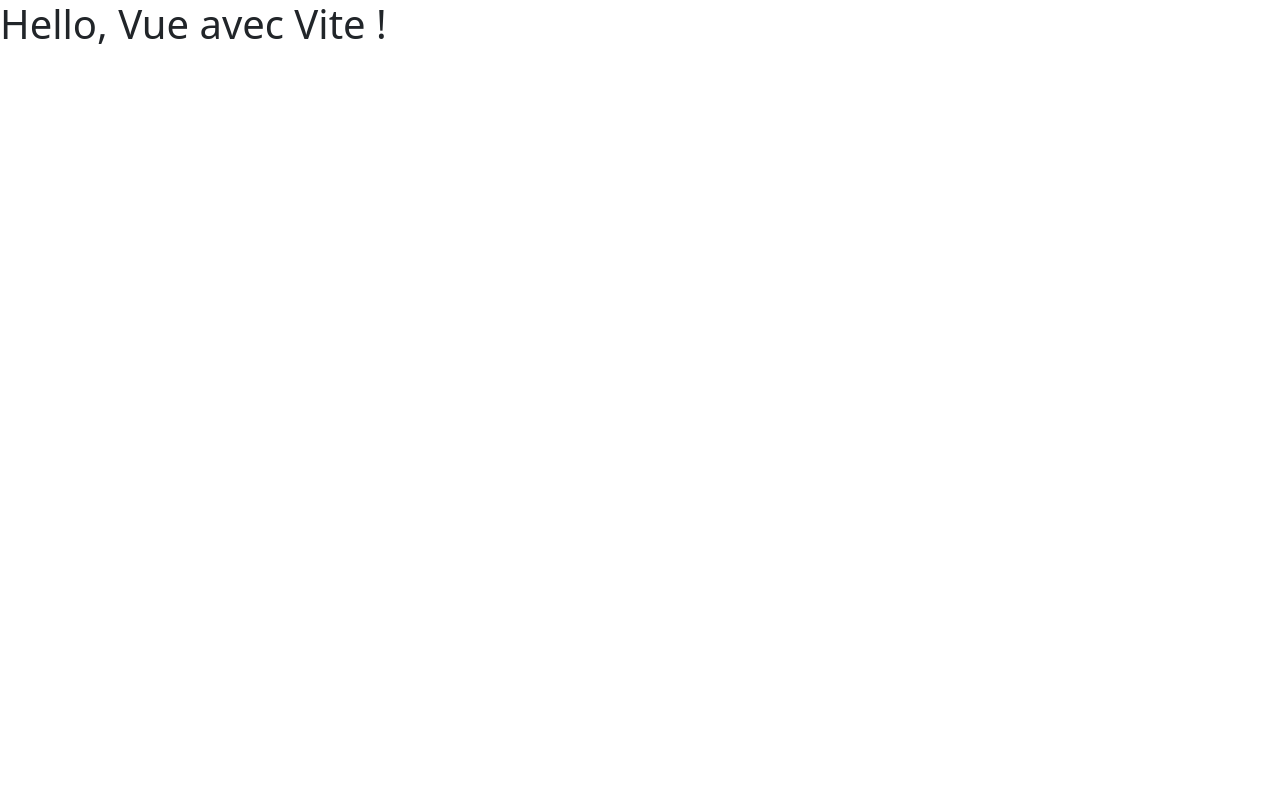
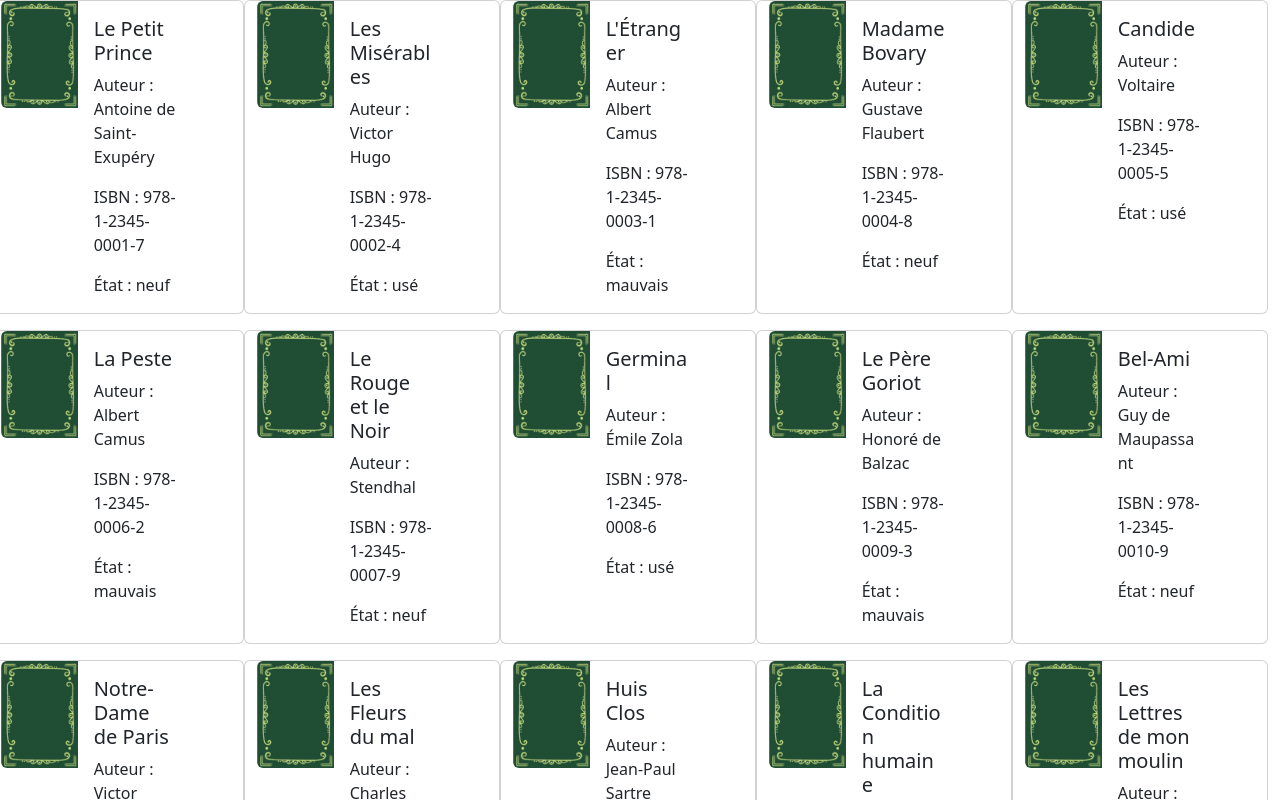
Before and after one commit to Korrighed/Biblio_App, a Vue app: page / in a window 1280 px wide. Shown: the top 800 px of the page. Built offline with nearby package versions, Linux system fonts and the light colour scheme.

Commit message:
Inclusion du fichier json ficif et image dans /public. Ajout du composant bookCardComponent pour lire les livres.

```diff
--- a/index.html
+++ b/index.html
@@ -3,7 +3,7 @@
 <head>
   <meta charset="UTF-8">
   <meta name="viewport" content="width=device-width, initial-scale=1.0">
-  <title> Vue avec Vite</title>
+  <title>Bibliophiles App</title>
 </head>
 <body>
   <div id="app"></div>
--- a/package.json
+++ b/package.json
@@ -14,6 +14,7 @@
   "license": "ISC",
   "description": "",
   "dependencies": {
+    "axios": "^1.7.9",
     "boostrap": "^2.0.0",
     "bootstrap": "^5.3.3",
     "bootstrap-icons": "^1.11.3",
--- /dev/null
+++ b/public/livres.json
@@ -0,0 +1,214 @@
+{
+  "livres": [
+    {
+      "titre": "Le Petit Prince",
+      "auteur": "Antoine de Saint-Exupéry",
+      "ISBN": "978-1-2345-0001-7",
+      "etat": "neuf",
+      "emprunt": "non"
+    },
+    {
+      "titre": "Les Misérables",
+      "auteur": "Victor Hugo",
+      "ISBN": "978-1-2345-0002-4",
+      "etat": "usé",
+      "emprunt": "oui"
+    },
+    {
+      "titre": "L'Étranger",
+      "auteur": "Albert Camus",
+      "ISBN": "978-1-2345-0003-1",
+      "etat": "mauvais",
+      "emprunt": "non"
+    },
+    {
+      "titre": "Madame Bovary",
+      "auteur": "Gustave Flaubert",
+      "ISBN": "978-1-2345-0004-8",
+      "etat": "neuf",
+      "emprunt": "non"
+    },
+    {
+      "titre": "Candide",
+      "auteur": "Voltaire",
+      "ISBN": "978-1-2345-0005-5",
+      "etat": "usé",
+      "emprunt": "oui"
+    },
+    {
+      "titre": "La Peste",
+      "auteur": "Albert Camus",
+      "ISBN": "978-1-2345-0006-2",
+      "etat": "mauvais",
+      "emprunt": "non"
+    },
+    {
+      "titre": "Le Rouge et le Noir",
+      "auteur": "Stendhal",
+      "ISBN": "978-1-2345-0007-9",
+      "etat": "neuf",
+      "emprunt": "non"
+    },
+    {
+      "titre": "Germinal",
+      "auteur": "Émile Zola",
+      "ISBN": "978-1-2345-0008-6",
+      "etat": "usé",
+      "emprunt": "oui"
+    },
+    {
+      "titre": "Le Père Goriot",
+      "auteur": "Honoré de Balzac",
+      "ISBN": "978-1-2345-0009-3",
+      "etat": "mauvais",
+      "emprunt": "oui"
+    },
+    {
+      "titre": "Bel-Ami",
+      "auteur": "Guy de Maupassant",
+      "ISBN": "978-1-2345-0010-9",
+      "etat": "neuf",
+      "emprunt": "non"
+    },
+    {
+      "titre": "Notre-Dame de Paris",
+      "auteur": "Victor Hugo",
+      "ISBN": "978-1-2345-0011-6",
+      "etat": "usé",
+      "emprunt": "oui"
+    },
+    {
+      "titre": "Les Fleurs du mal",
+      "auteur": "Charles Baudelaire",
+      "ISBN": "978-1-2345-0012-3",
+      "etat": "mauvais",
+      "emprunt": "non"
+    },
+    {
+      "titre": "Huis Clos",
+      "auteur": "Jean-Paul Sartre",
+      "ISBN": "978-1-2345-0013-0",
+      "etat": "neuf",
+      "emprunt": "non"
+    },
+    {
+      "titre": "La Condition humaine",
+      "auteur": "André Malraux",
+      "ISBN": "978-1-2345-0014-7",
+      "etat": "usé",
+      "emprunt": "oui"
+    },
+    {
+      "titre": "Les Lettres de mon moulin",
+      "auteur": "Alphonse Daudet",
+      "ISBN": "978-1-2345-0015-4",
+      "etat": "mauvais",
+      "emprunt": "non"
+    },
+    {
+      "titre": "La Princesse de Clèves",
+      "auteur": "Madame de La Fayette",
+      "ISBN": "978-1-2345-0016-1",
+      "etat": "neuf",
+      "emprunt": "non"
+    },
+    {
+      "titre": "Voyage au bout de la nuit",
+      "auteur": "Louis-Ferdinand Céline",
+      "ISBN": "978-1-2345-0017-8",
+      "etat": "usé",
+      "emprunt": "oui"
+    },
+    {
+      "titre": "La Gloire de mon père",
+      "auteur": "Marcel Pagnol",
+      "ISBN": "978-1-2345-0018-5",
+      "etat": "mauvais",
+      "emprunt": "non"
+    },
+    {
+      "titre": "Le Grand Meaulnes",
+      "auteur": "Alain-Fournier",
+      "ISBN": "978-1-2345-0019-2",
+      "etat": "neuf",
+      "emprunt": "non"
+    },
+    {
+      "titre": "Thérèse Raquin",
+      "auteur": "Émile Zola",
+      "ISBN": "978-1-2345-0020-8",
+      "etat": "usé",
+      "emprunt": "oui"
+    },
+    {
+      "titre": "La Douleur",
+      "auteur": "Marguerite Duras",
+      "ISBN": "978-1-2345-0021-5",
+      "etat": "mauvais",
+      "emprunt": "non"
+    },
+    {
+      "titre": "La Modification",
+      "auteur": "Michel Butor",
+      "ISBN": "978-1-2345-0022-2",
+      "etat": "neuf",
+      "emprunt": "non"
+    },
+    {
+      "titre": "Les Liaisons dangereuses",
+      "auteur": "Choderlos de Laclos",
+      "ISBN": "978-1-2345-0023-9",
+      "etat": "usé",
+      "emprunt": "oui"
+    },
+    {
+      "titre": "La Chartreuse de Parme",
+      "auteur": "Stendhal",
+      "ISBN": "978-1-2345-0024-6",
+      "etat": "mauvais",
+      "emprunt": "oui"
+    },
+    {
+      "titre": "L'Assommoir",
+      "auteur": "Émile Zola",
+      "ISBN": "978-1-2345-0025-3",
+      "etat": "neuf",
+      "emprunt": "non"
+    },
+    {
+      "titre": "À la recherche du temps perdu",
+      "auteur": "Marcel Proust",
+      "ISBN": "978-1-2345-0026-0",
+      "etat": "usé",
+      "emprunt": "oui"
+    },
+    {
+      "titre": "Le Horla",
+      "auteur": "Guy de Maupassant",
+      "ISBN": "978-1-2345-0027-7",
+      "etat": "mauvais",
+      "emprunt": "non"
+    },
+    {
+      "titre": "La Symphonie pastorale",
+      "auteur": "André Gide",
+      "ISBN": "978-1-2345-0028-4",
+      "etat": "neuf",
+      "emprunt": "non"
+    },
+    {
+      "titre": "La Femme rompue",
+      "auteur": "Simone de Beauvoir",
+      "ISBN": "978-1-2345-0029-1",
+      "etat": "usé",
+      "emprunt": "oui"
+    },
+    {
+      "titre": "Le Colonel Chabert",
+      "auteur": "Honoré de Balzac",
+      "ISBN": "978-1-2345-0030-7",
+      "etat": "mauvais",
+      "emprunt": "non"
+    }
+  ]
+}
--- a/src/App.vue
+++ b/src/App.vue
@@ -1,15 +1,15 @@
 <template>
-    <h1>Hello, Vue avec Vite !</h1>
-  </template>
+  <div class="row">
+    <bookCardComponent/>
+  </div>
 
-  <script>
-  export default {
-    name: 'App'
-  }
+</template>
+
+  <script setup>
+    import bookCardComponent from './components/bookCardComponent.vue';
   </script>
 
+
   <style>
-  h1 {
-    color: #42b983;
-  }
+
   </style>
--- /dev/null
+++ b/src/components/bookCardComponent.vue
@@ -0,0 +1,49 @@
+<script setup>
+import { ref, onMounted } from "vue";
+import axios from "axios";
+
+// Déclaration d'une ref pour stocker les données des livres
+const bookData = ref([]);
+
+// Fonction pour récupérer les livres depuis le fichier JSON
+async function fetchBooks() {
+    const booksLinks = "./livres.json"; // Chemin vers le fichier JSON dans /public
+    try {
+        const response = await axios.get(booksLinks); // Récupère le contenu du JSON
+        bookData.value = response.data.livres; // Stocke uniquement le tableau "livres" du JSON
+        console.log("Livres chargés :", bookData.value);
+    } catch (error) {
+        console.error("Erreur lors de la récupération des livres :", error);
+    }
+}
+
+// Appel de la fonction au montage du composant
+onMounted(() => {
+    fetchBooks();
+});
+</script>
+
+<template>
+    <!-- Liste des livres affichée sous forme de cartes -->
+    <div class="card mb-3" style="max-width: 20vw;" v-for="(livre, index) in bookData" :key="index">
+        <div class="row g-0">
+            <!-- Section de l'image -->
+            <div class="col-md-4">
+                <img :src="livre.image || 'default-cover.jpg'" class="img-fluid rounded-start" alt="couverture">
+            </div>
+            <!-- Section des informations -->
+            <div class="col-md-6">
+                <div class="card-body">
+                    <h5 class="card-title">{{ livre.titre }}</h5>
+                    <p class="card-text">Auteur : {{ livre.auteur || "Auteur inconnu" }}</p>
+                    <p class="card-text">ISBN : {{ livre.ISBN }}</p>
+                    <p class="card-text">État : {{ livre.etat }}</p>
+                </div>
+            </div>
+        </div>
+    </div>
+</template>
+
+<style>
+/* Ajoutez votre CSS personnalisé ici si nécessaire */
+</style>
```
Also changed, not shown: public/default-cover.jpg (added), 1 other file (tests, documents, lock files or other folders).
